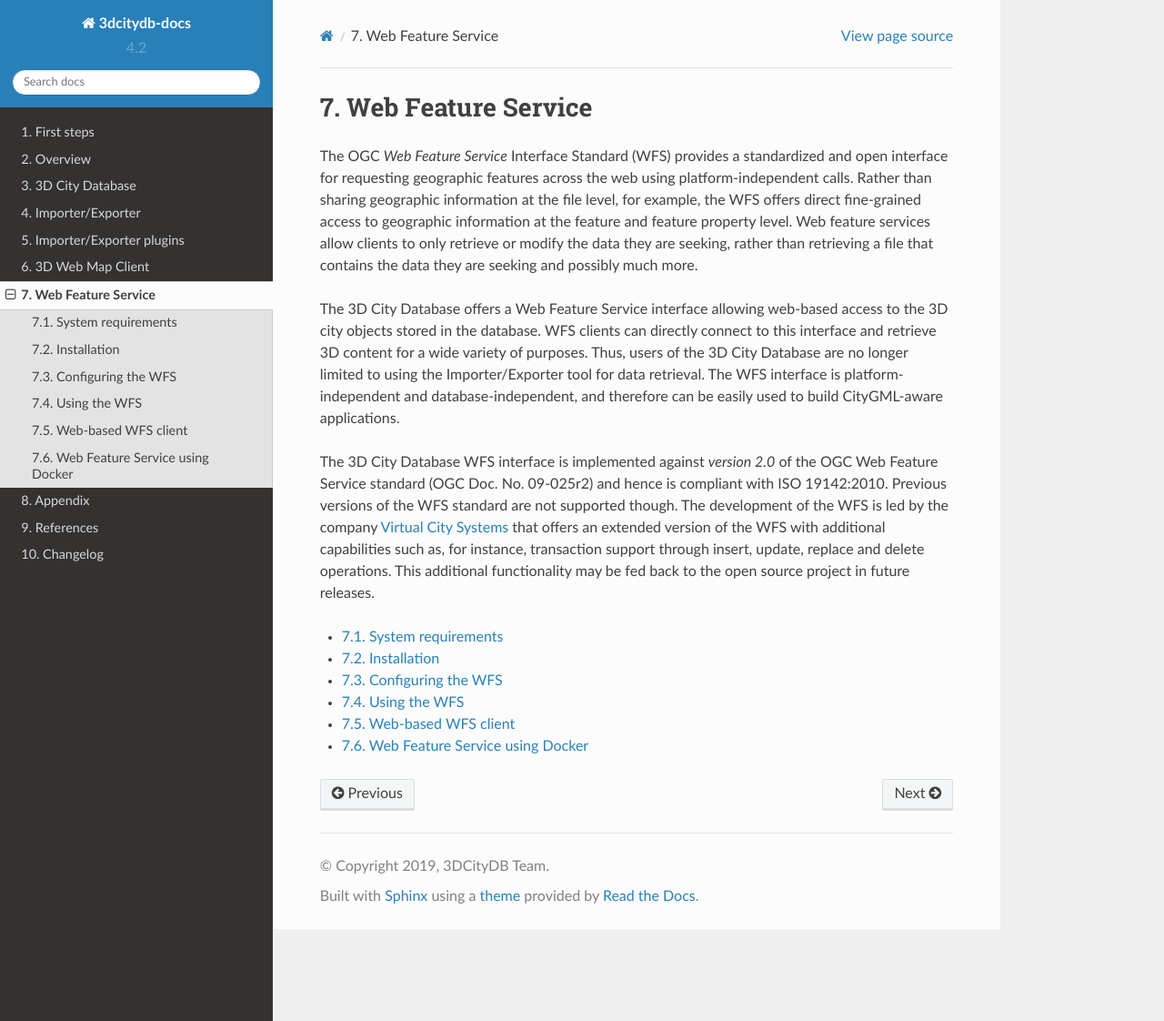
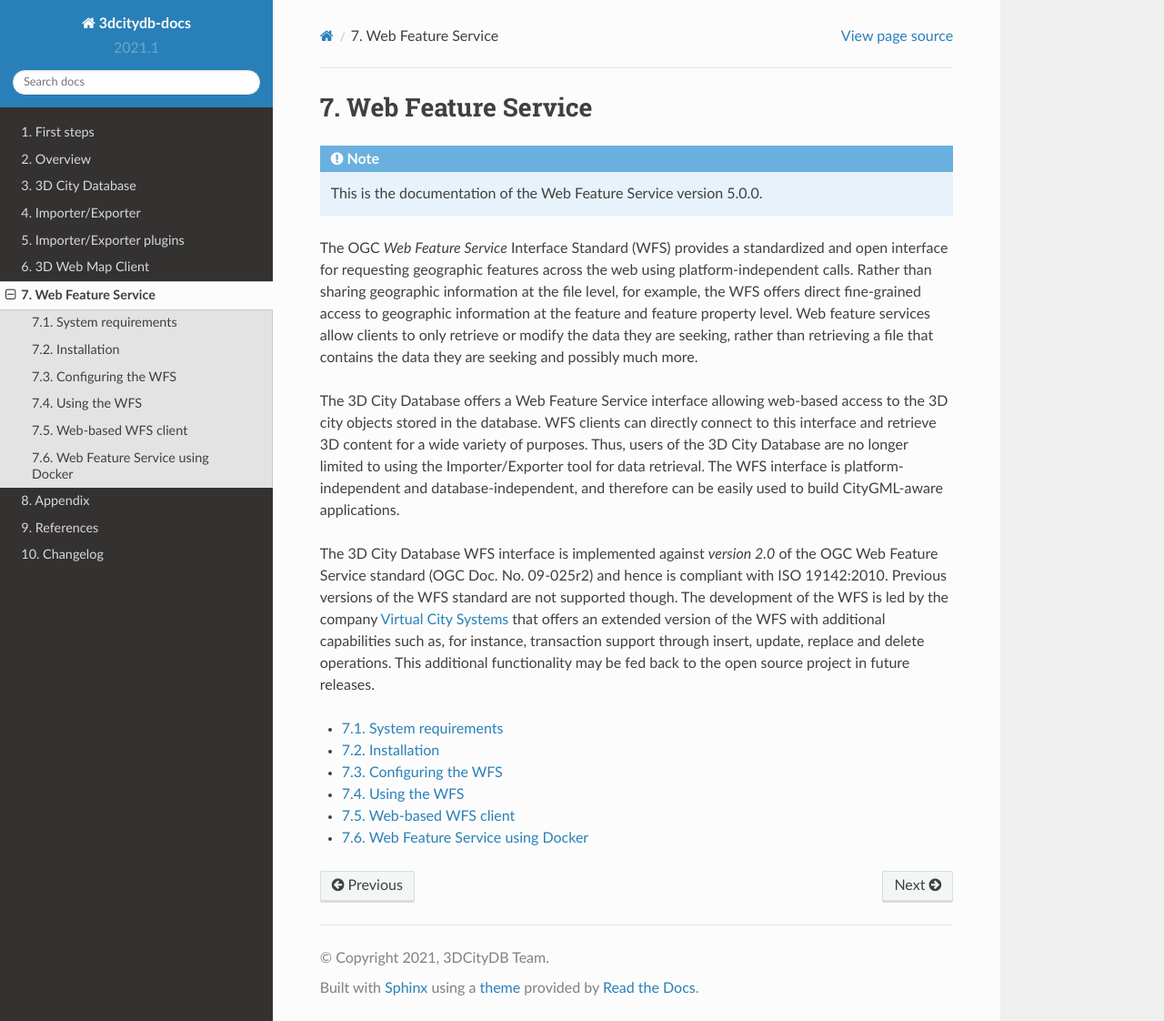
Before and after one commit to 3dcitydb/3dcitydb-docs, a Sphinx documentation site: the page built from source/wfs/index.rst, in a window 1280 px wide and 1122 px high. Shown: the whole window at 91% size. Built offline with Sphinx 7.4.7 and the Read the Docs theme 2.0.0, drawn with Linux system fonts in a browser that asks for light colours.

Commit message:
added version information for each suite component

```diff
--- a/source/3dcitydb/index.rst
+++ b/source/3dcitydb/index.rst
@@ -2,6 +2,8 @@
 
 3D City Database
 ================
+
+.. note:: This is the documentation of the 3D City Database version |3dcitydb_version|.
 
 This chapter gives an in-depth presentation and explanation of the relational schema of
 the 3D City Database. In :numref:`chapter_citydb_UML_class_diagram`, it first discusses
--- a/source/conf.py
+++ b/source/conf.py
@@ -56,7 +56,7 @@ master_doc = 'index'
 
 # General information about the project.
 project = '3dcitydb-docs'
-copyright = '2019, 3DCityDB Team'
+copyright = '2021, 3DCityDB Team'
 author = '3DCityDB Team'
 
 # The version info for the project you're documenting, acts as replacement for
@@ -64,9 +64,9 @@ author = '3DCityDB Team'
 # built documents.
 #
 # The short X.Y version.
-version = '4.2'
+version = '2021.1'
 # The full version, including alpha/beta/rc tags.
-release = '4.2.3'
+release = '2021.1.0'
 
 # The language for content autogenerated by Sphinx. Refer to documentation
 # for a list of supported languages.
@@ -363,3 +363,5 @@ numfig_format = {'figure': 'Fig. %s', 'table': 'Table %s', 'code-block': 'Listin
 copybutton_prompt_text = r">>> |\.\.\. |\$\s*|In \[\d*\]: | {2,5}\.\.\.: | {5,8}: "
 copybutton_prompt_is_regexp = True
 copybutton_line_continuation_character = "\\"
+
+rst_epilog = open('variables.txt', 'r').read()
--- a/source/impexp/index.rst
+++ b/source/impexp/index.rst
@@ -2,6 +2,8 @@
 
 Importer/Exporter
 =================
+
+.. note:: This is the documentation of the Importer/Exporter version |impexp_version|.
 
 The Importer/Exporter tool is a Java-based client for
 the 3D City Database and allows for high-performance loading and
--- a/source/plugins/ade-manager/index.rst
+++ b/source/plugins/ade-manager/index.rst
@@ -2,6 +2,8 @@
 
 ADE Manager Plugin
 ------------------
+
+.. note:: This is the documentation of the ADE Manager Plugin version |plugin_ade_manager_version|.
 
 The *ADE Manager* plugin allows you to dynamically extend a 3D City Database instance
 to be able to store and manage CityGML Application Domain Extension (ADE) data
--- a/source/plugins/spreadsheet/index.rst
+++ b/source/plugins/spreadsheet/index.rst
@@ -2,6 +2,8 @@
 
 Spreadsheet Generator Plugin
 ----------------------------
+
+.. note:: This is the documentation of the Spreadsheet Generator Plugin version |plugin_spshg_version|.
 
 The *Spreadsheet Generator* plugin allows you to export attribute data
 of the city objects stored in the 3D City Database in tabular form as
--- /dev/null
+++ b/source/variables.txt
@@ -0,0 +1,6 @@
+.. |3dcitydb_version| replace:: 4.2.0
+.. |impexp_version| replace:: 5.0.0
+.. |webmap_version| replace:: 1.9.1
+.. |wfs_version| replace:: 5.0.0
+.. |plugin_spshg_version| replace:: 4.0.0
+.. |plugin_ade_manager_version| replace:: 2.0.0
--- a/source/webmap/index.rst
+++ b/source/webmap/index.rst
@@ -2,6 +2,8 @@
 
 3D Web Map Client
 =================
+
+.. note:: This is the documentation of the 3D Web Map Client version |webmap_version|.
 
 Starting from version 3.3.0, the 3DCityDB software package comes with a
 software package called **3DCityDB-Web-Map-Client** (in this chapter we
--- a/source/wfs/index.rst
+++ b/source/wfs/index.rst
@@ -2,6 +2,8 @@
 
 Web Feature Service
 ===================
+
+.. note:: This is the documentation of the Web Feature Service version |wfs_version|.
 
 The OGC *Web Feature Service* Interface Standard (WFS) provides a
 standardized and open interface for requesting geographic features
```
Also changed, not shown: source/index.rst (+17 -14 lines).
